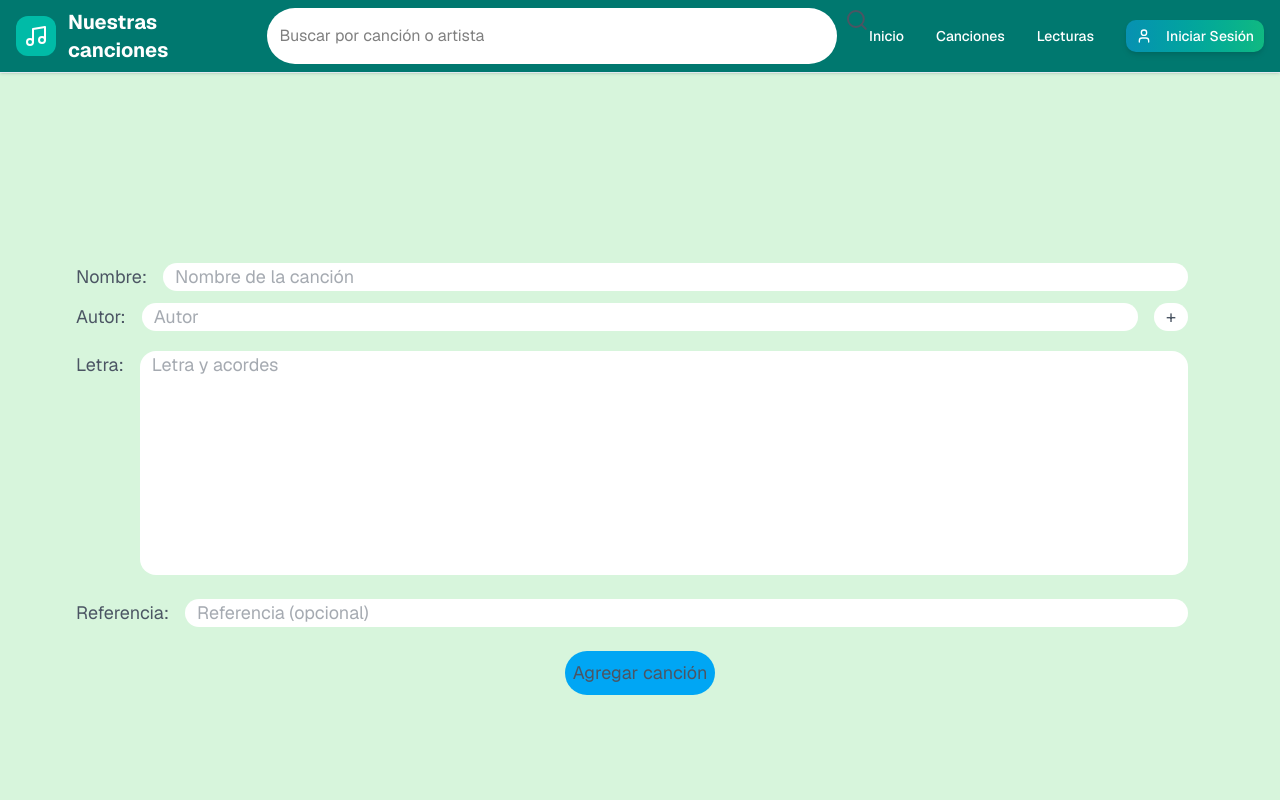
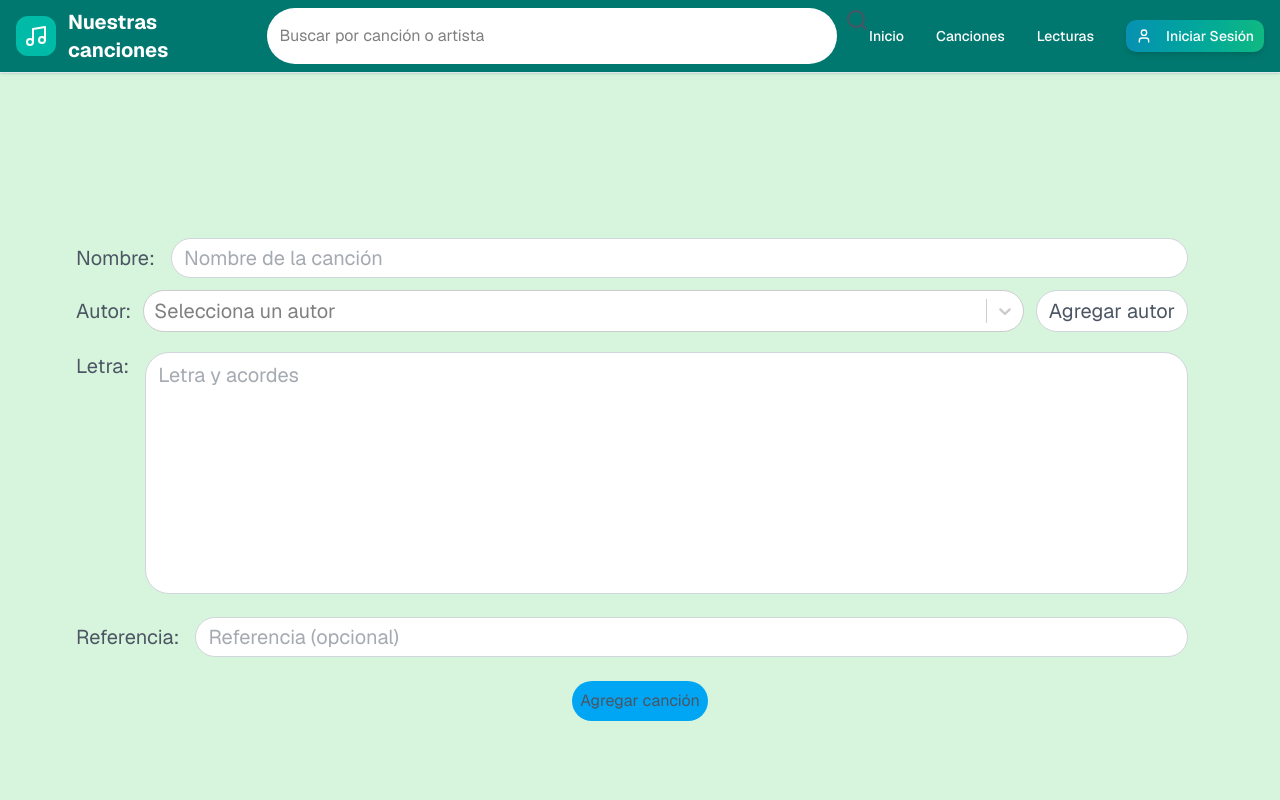
Before and after one commit to ceso217/acordes-app, a Next.js app: page /crear_cancion in a window 1280 px wide. Shown: the top 800 px of the page. Built offline with nearby package versions, Linux system fonts and the light colour scheme; no server answers; the database is empty.

Commit message:
Implementacion controller en react-select

```diff
--- a/app/api/canciones/route.ts
+++ b/app/api/canciones/route.ts
@@ -2,7 +2,7 @@ import { prisma } from "@/lib/prisma";
 import { NextResponse } from "next/server";
 
 export async function POST(req: Request) {
-  const { nombre, autor, letra, referencia } = await req.json();
+  const { nombre, autorId, letra, referencia } = await req.json();
   try {
     const cancion = await prisma.cancion.create({
       data: {
@@ -11,7 +11,7 @@ export async function POST(req: Request) {
         referencia,
         autor: {
           connect: {
-            nombre: autor,
+            id: autorId,
           },
         },
       },
--- a/app/crear_cancion/page.tsx
+++ b/app/crear_cancion/page.tsx
@@ -1,14 +1,17 @@
 "use client";
 
 import { use } from "react";
-import { useForm } from "react-hook-form";
+import { useForm, Controller, Control, Path, FieldValues } from "react-hook-form";
 import axios from "axios";
 import { useEffect, useState } from "react";
 import { NuevoAutorModal } from "@/components/nuevo-autor-modal";
+import React from 'react';
+import Select from 'react-select'
+import type {GroupBase} from 'react-select';
 
 type Cancion = {
   nombre: string;
-  autor: string;
+  autorId: number;
   letra: string;
   referencia: string;
 };
@@ -19,19 +22,20 @@ type Option = { value: number; label: string };
 export default function CrearCancionesPage() {
   const [isOpen, setIsOpen] = useState(false);
   const [options, setOptions] = useState<Option[]>([]);
-  const [selected, setSelected] = useState<Option | null>(null);
 
   const {
     register,
     handleSubmit,
     reset,
     setError,
+    control,
     formState: { errors, isSubmitting },
   } = useForm<Cancion>({
     mode: "onSubmit",
   });
 
   const onSubmit = async (data: Cancion) => {
+    console.log("Datos del formulario:", data);
     try {
       const res = await axios.post("/api/canciones", data);
       reset();
@@ -60,7 +64,7 @@ export default function CrearCancionesPage() {
         const autores = (res.data ?? []).map((a)=>({value: a.id, label: a.nombre}));
         setOptions(autores);
       }catch(err){
-        console.error("Error recurperando autores:", err)
+        console.error("Error recuperando autores:", err)
       }
     }
     traerAutores();
@@ -73,10 +77,10 @@ export default function CrearCancionesPage() {
     <div className="h-screen flex items-center bg-[#D7F5DC] ">
       <form
         onSubmit={handleSubmit(onSubmit)}
-        className="flex flex-col items-center mx-10 p-9 pb-0 rounded-3xl w-full h-auto text-lg"
+        className="flex flex-col items-center mx-10 p-9 pb-0 rounded-3xl w-full h-auto"
       >
-        <div className="w-full">
-          <label className="flex">
+        <div className="w-full text-xl">
+          <label className="flex items-center">
             Nombre:
             <div className="flex-1 px-4">
               <input
@@ -84,7 +88,7 @@ export default function CrearCancionesPage() {
                   required: "El nombre de la canción es obligatorio",
                 })}
                 placeholder="Nombre de la canción"
-                className="bg-white w-full rounded-xl px-3"
+                className="bg-white w-full h-10 rounded-3xl border border-gray-300 px-3"
                 type="text"
               />
               {errors.nombre && (
@@ -95,40 +99,62 @@ export default function CrearCancionesPage() {
             </div>
           </label>
         </div>
-        <div className="my-3 w-full">
-          <label className="flex">
+        <div className="my-3 w-full text-xl">
+          <label className="flex items-center">
             Autor:
             <div className="w-full">
               <div className="flex">
-                <input
-                  {...register("autor", {
-                    required: "El autor es obligatorio",
-                  })}
-                  placeholder="Autor"
-                  className="bg-white flex-1 mx-4 rounded-xl px-3"
-                  type="text"
+              <Controller
+              name="autorId"
+              control={control}
+              rules={{ required: "El autor es obligatorio" }}
+              render={({ field }) => (
+                <Select<Option, false, GroupBase<Option>>
+                {...field}
+                options={options}
+                value={options.find(o => o.value === field.value) ?? null}
+                onChange={(opt) => field.onChange(opt ? opt.value : null)}
+                placeholder = "Selecciona un autor"
+                className="w-full mx-3 flex-1"
+                styles={{
+                  control: (base) => ({
+                    ...base,
+                  borderRadius: "1.75rem"
+                  }),
+                  option: (base, state) => ({
+                    ...base,
+                    backgroundColor: state.isSelected
+                      ? '#3b82f6'
+                      : state.isFocused
+                      ? '#e5e7eb'
+                      : 'white',
+                    color: state.isSelected ? 'white' : 'black',
+                  })
+                }}
+              />
+              )}
                 />
                 <button
                   onClick={() => setIsOpen(true)}
-                  className="bg-white rounded-4xl mr-4 px-3 hover:scale-110 hover:bg-green-400 hover:shadow-2xl transition-all duration-300"
+                  className="bg-white rounded-4xl mr-4 px-3 border border-gray-300 hover:scale-110 hover:bg-green-400 hover:shadow-2xl transition-all duration-300"
                   type="button"
                 >
-                  +
+                  Agregar autor
                 </button>
                 <NuevoAutorModal
                   isOpen={isOpen}
                   onClose={() => setIsOpen(false)}
                 />
               </div>
-              {errors.autor && (
-                <p className="inline-block bg-red-500 rounded-4xl px-3 text-sm text-black translate-x-6 -translate-y-2 hover:text-lg transition-all">
-                  {errors.autor.message}
-                </p>
-              )}
+              {errors.autorId && (
+        <p className="inline-block bg-red-500 rounded-4xl px-3 text-sm text-black translate-x-5 -translate-y-3 hover:text-lg transition-all">
+          {errors.autorId.message}
+        </p>
+      )}
             </div>
           </label>
         </div>
-        <div className="my-2 w-full">
+        <div className="my-2 w-full text-xl">
           <label className="flex">
             Letra:
             <div className="w-full px-4">
@@ -137,7 +163,7 @@ export default function CrearCancionesPage() {
                   required: "La letra de la canción es obligatoria",
                 })}
                 placeholder="Letra y acordes"
-                className="bg-white w-full rounded-xl resize-none px-3"
+                className="bg-white w-full rounded-3xl border border-gray-300 resize-none px-3 py-2"
                 rows={8}
               />
               {errors.letra && (
@@ -148,13 +174,13 @@ export default function CrearCancionesPage() {
             </div>
           </label>
         </div>
-        <div className="mt-2 w-full">
-          <label className="flex">
+        <div className="mt-2 w-full text-xl">
+          <label className="flex items-center">
             Referencia:
             <input
               {...register("referencia")}
               placeholder="Referencia (opcional)"
-              className="bg-white mx-4 w-full rounded-xl px-3"
+              className="bg-white mx-4 w-full h-10 rounded-3xl border border-gray-300 px-3"
               type="text"
             />
           </label>
```
